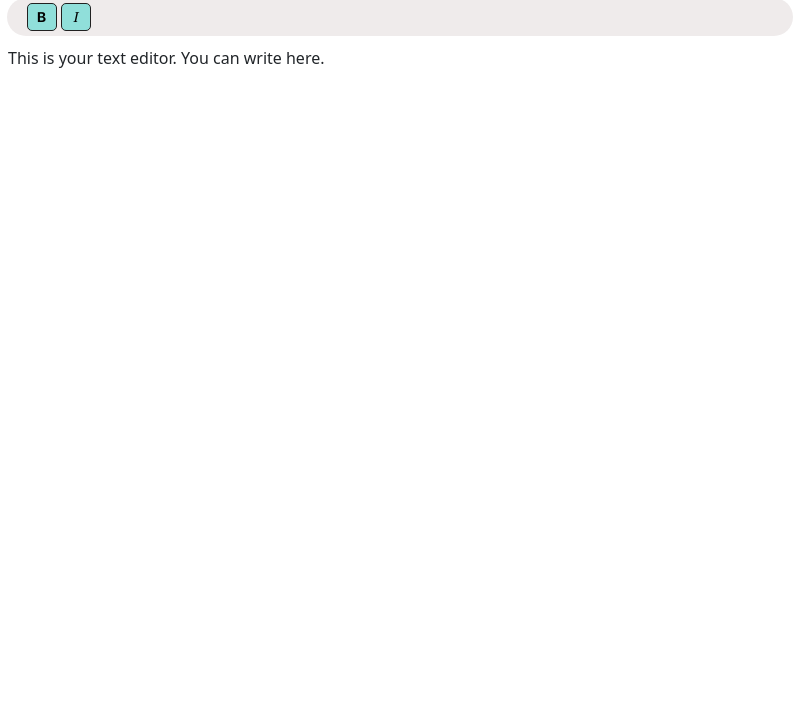
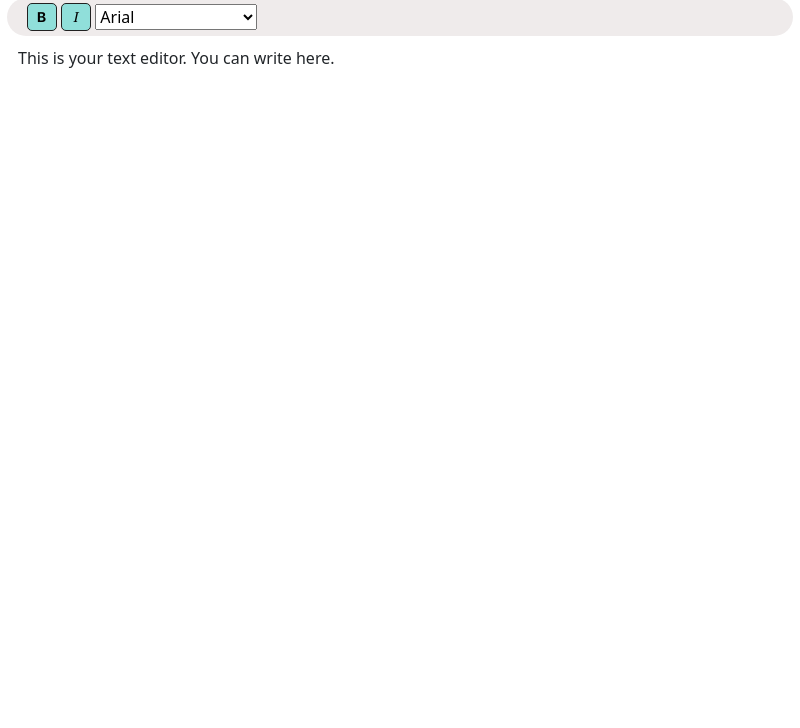
Before and after one commit to oriolgds/OrsDocs, an Electron app: page render/index.html in a window 800 px wide. Shown: the part 72-800 px from the top of the page. Drawn offline with nearby package versions, Linux system fonts and the light colour scheme.

```diff
--- a/render/css/editor.css
+++ b/render/css/editor.css
@@ -1,5 +1,6 @@
 #editor {
-    margin: 10px 8px;
+    margin: 0px 8px;
     outline: none;
     border: none;
+    padding: 10px;
 }
--- a/render/css/toolbar.css
+++ b/render/css/toolbar.css
@@ -33,8 +33,10 @@
   gap: 5px;
   padding-left: 5px;
   padding-right: 5px;
+  scroll-snap-type: x mandatory;
 }
 toolbar iconButton, toolbar h2 {
+  scroll-snap-align: center;
   transition: 500ms background-color, 300ms;
   background-color: #e2e2e2;
   width: 40px;
--- a/render/index.html
+++ b/render/index.html
@@ -28,6 +28,12 @@
   <nav class="command-bar">
     <button class="little" onclick="document.execCommand('bold', false, null);"><i class="bi bi-type-bold"></i></button>
     <button class="little" onclick="document.execCommand('italic', false, null);"><i class="bi bi-type-italic"></i></button>
+    <select id="fontSelect" onchange="changeFont()">
+      <option value="Arial, sans-serif">Arial</option>
+      <option value="Times New Roman, serif">Times New Roman</option>
+      <option value="Verdana, sans-serif">Verdana</option>
+      <!-- Agrega más opciones de fuentes según sea necesario -->
+  </select>
   </nav>
   <div id="editor" contenteditable="true">
     This is your text editor. You can write here.
@@ -40,6 +46,7 @@
   <script src="js/jquery-3.7.1.min.js"></script>
   <script src="bootstrap/js/bootstrap.bundle.min.js"></script>
   <script src="js/toolbarBtn.js"></script>
+  <script src="js/editor.js"></script>
   <script>
     setInterval(() => {
       console.log(document.getElementById('editor').innerHTML);
--- /dev/null
+++ b/render/js/editor.js
@@ -0,0 +1,19 @@
+function changeFont() {
+  var font = document.getElementById("fontSelect").value;
+  var editor = document.getElementById("editor");
+
+  var selection = window.getSelection();
+  if (selection.rangeCount > 0) {
+    var range = selection.getRangeAt(0);
+    var span = document.createElement("span");
+    span.style.fontFamily = font;
+
+    // Remove any existing spans
+    var existingSpans = editor.querySelectorAll("span[style*='font-family']");
+    existingSpans.forEach(function (existingSpan) {
+      existingSpan.outerHTML = existingSpan.innerHTML;
+    });
+
+    range.surroundContents(span);
+  }
+}
```
